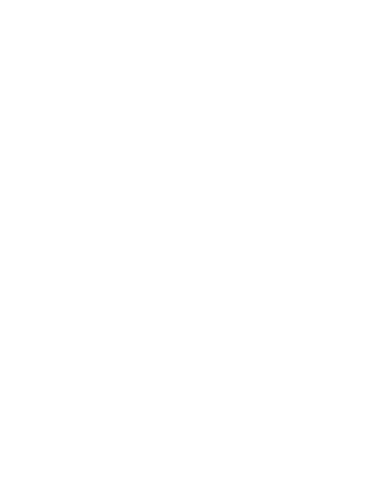
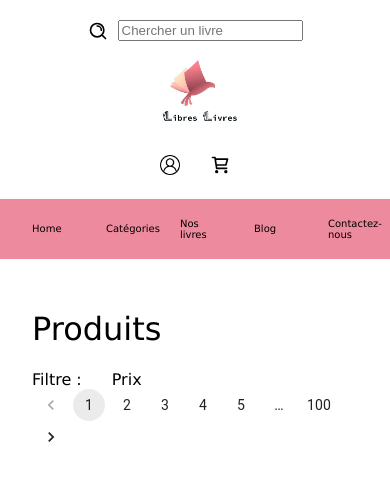
Before and after one commit to a3lachi/libreslivres, a React (Create React App) app: page /livres in a window 390 px wide. Before the commit this address had no page. Shown: the top 480 px of the page. Built offline with nearby package versions, Linux system fonts and the light colour scheme.

Commit message:
added Books page

```diff
--- a/package.json
+++ b/package.json
@@ -3,6 +3,9 @@
   "version": "0.1.0",
   "private": true,
   "dependencies": {
+    "@emotion/react": "^11.11.1",
+    "@emotion/styled": "^11.11.0",
+    "@mui/material": "^5.15.0",
     "@reduxjs/toolkit": "^2.0.1",
     "@testing-library/jest-dom": "^5.17.0",
     "@testing-library/react": "^13.4.0",
--- a/src/App.js
+++ b/src/App.js
@@ -1,10 +1,11 @@
 import React from 'react';
-import { BrowserRouter as Router, Routes, Route , Navigate } from 'react-router-dom';
+import { BrowserRouter as Router, Routes, Route } from 'react-router-dom';
 import Home from './pages/Home';
 import Signin from './pages/Signin';
 import Signup from './pages/Signup';
 import Cart from './pages/Cart';
 import Profil from './pages/Profil';
+import Books from './pages/Books';
 import CategoriesPage from './pages/CategoriesPage';
 import { useSelector  } from "react-redux";
 import { store } from './redux/store'
@@ -35,6 +36,8 @@ function App() {
         <Route exact path="/cart" element={<Cart />} />
 
         <Route exact path="/categories" element={<CategoriesPage />} />
+
+        <Route exact path="/livres" element={<Books />} />
       </Routes>
     </Router>
   );
--- a/src/components/NavbarTwo.js
+++ b/src/components/NavbarTwo.js
@@ -12,6 +12,9 @@ const NavbarTwo = () => {
                 <a href="/categories">Catégories</a>
             </div>
             <div>
+                <a href="/livres">Nos livres</a>
+            </div>
+            <div>
                 <a href="/blog">Blog</a>
             </div>
             <div>
--- a/src/components/NavbarTwo.module.css
+++ b/src/components/NavbarTwo.module.css
@@ -30,5 +30,13 @@
 }
 
 @media only screen and (max-width: 980px) {
+    .container div a {
+        font-size: 10px;
+        border: 2px;
+        width: 30px;
+    }
 
+    .container div {
+        width: 74px;
+    }
 }
--- /dev/null
+++ b/src/pages/Books.js
@@ -0,0 +1,36 @@
+import styles from './Books.module.css'
+import Navbar from "../components/Navbar";
+import NavbarTwo from "../components/NavbarTwo";
+import Pagination from '@mui/material/Pagination';
+import { useState } from 'react';
+
+
+const Books = () => {
+
+    const [ page , setPage ] = useState(1);
+
+
+    const handleChange = (event,value) => {
+        setPage(value);
+      };
+
+    return (
+        <>
+            <Navbar />
+            <NavbarTwo />
+            <div className={styles.container}>
+                <h1>Produits</h1>
+                <div className={styles.wrapper} >
+                    <div>Filtre :</div>
+                    <div>Prix</div>
+                </div>
+                <div>
+                    <Pagination count={100} page={page} onChange={handleChange} />
+                </div>
+            </div>
+        </>
+    )
+}
+
+
+export default Books;
--- /dev/null
+++ b/src/pages/Books.module.css
@@ -0,0 +1,23 @@
+.container {
+
+    display: flex;
+    padding: 0 5rem;
+    margin-top: 30px;
+    flex-direction: column;
+}
+
+.container h1 {
+    font-weight: 100;
+}
+
+.wrapper {
+    display: flex;
+    flex-direction: row;
+    gap: 30px;
+}
+
+@media screen and (max-width:980px) {
+    .container {
+        padding: 0 2rem;
+    }
+}
```
Also changed, not shown: 1 other file (tests, documents, lock files or other folders).
